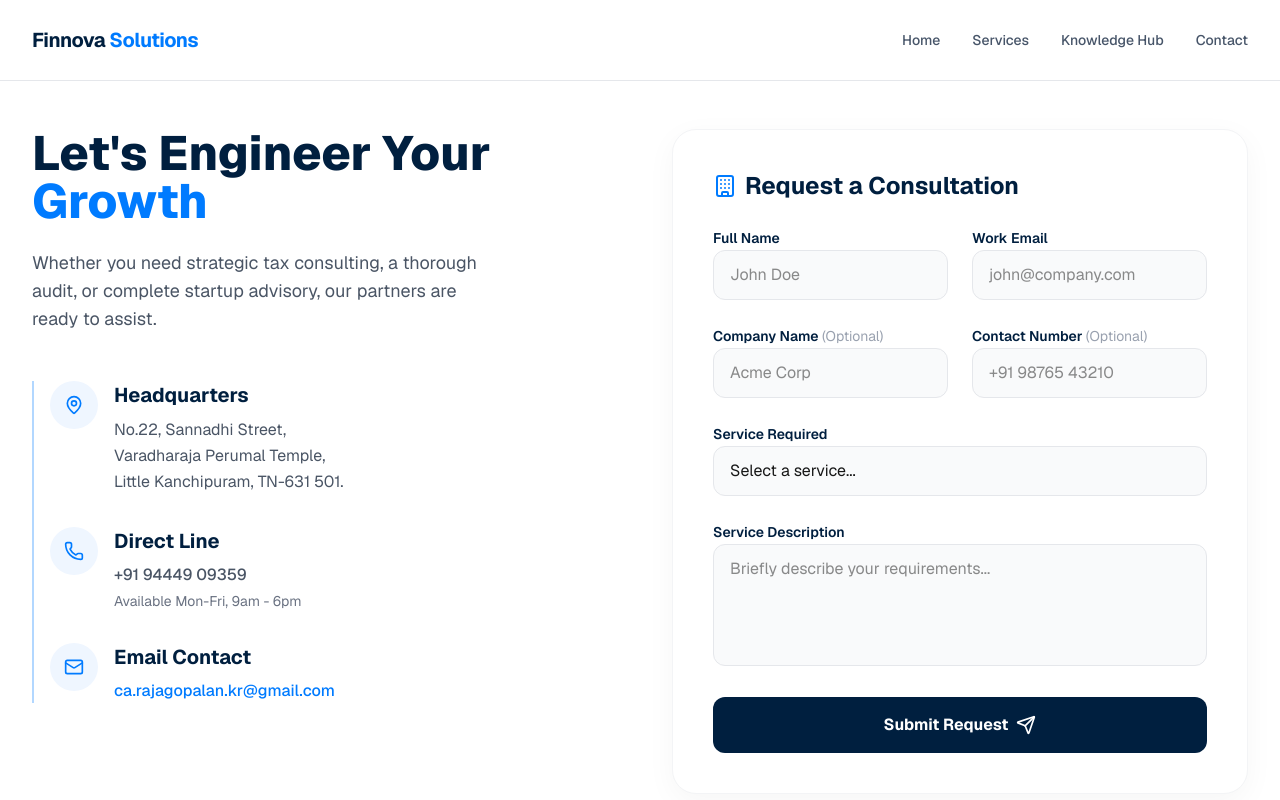
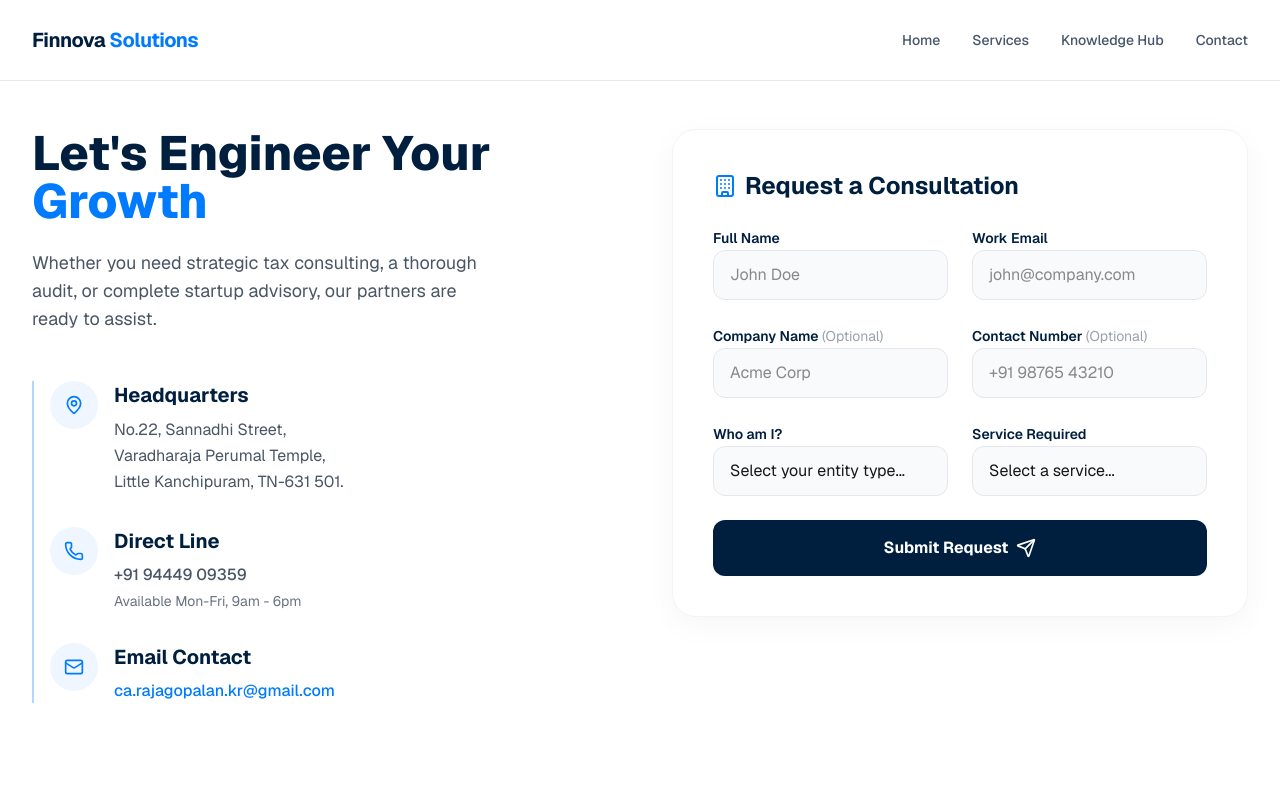
Before and after one commit to sriram263/finnova-solutions, a Next.js app: page /contact in a window 1280 px wide. Shown: the top 800 px of the page. Built offline with nearby package versions, Linux system fonts and the light colour scheme.

Commit message:
added Entity form

```diff
--- a/app/contact/page.tsx
+++ b/app/contact/page.tsx
@@ -10,6 +10,7 @@ export default function ContactPage() {
     email: "",
     phone: "",
     companyName: "",
+    entity: "",
     serviceRequired: "",
     serviceDescription: ""
   });
@@ -44,10 +45,11 @@ export default function ContactPage() {
               "Service": formData.serviceRequired,
               "Service ": formData.serviceRequired,
               "Service Required": formData.serviceRequired,
-              "Message": formData.serviceDescription,
+              "Message": formData.serviceDescription || "None",
               "Phone": formData.phone || "None",
               "Phone ": formData.phone || "None",
-              "Contact Number": formData.phone || "None"
+              "Contact Number": formData.phone || "None",
+              "Entity": formData.entity
             }
             // Update for Vercel sync - 30 April 2026
           ]
@@ -66,7 +68,7 @@ export default function ContactPage() {
       // Reset after 5 seconds
       setTimeout(() => {
         setIsSubmitted(false);
-        setFormData({ name: "", email: "", phone: "", companyName: "", serviceRequired: "", serviceDescription: "" });
+        setFormData({ name: "", email: "", phone: "", companyName: "", entity: "", serviceRequired: "", serviceDescription: "" });
       }, 5000);
     } catch (error) {
       console.error("Error submitting form:", error);
@@ -219,6 +221,25 @@ export default function ContactPage() {
               </div>
             </div>
 
+            <div className="grid grid-cols-1 md:grid-cols-2 gap-6">
+              <div className="space-y-2">
+                <label className="text-sm font-semibold text-brand-navy dark:text-gray-300">Who am I?</label>
+                <select
+                  name="entity"
+                  required
+                  value={formData.entity}
+                  onChange={handleChange}
+                  className="w-full px-4 py-3 bg-gray-50 dark:bg-[#000813] border border-gray-200 dark:border-gray-700 rounded-xl focus:ring-2 focus:ring-brand-blue focus:border-brand-blue outline-none transition-all dark:text-white appearance-none"
+                >
+                  <option value="" disabled>Select your entity type...</option>
+                  <option value="Individual">Individual</option>
+                  <option value="Company">Company</option>
+                  <option value="Firm/LLP">Firm/LLP</option>
+                  <option value="Trust/NGOs">Trust/NGOs</option>
+                  <option value="Others">Others</option>
+                </select>
+              </div>
+
               <div className="space-y-2">
                 <label className="text-sm font-semibold text-brand-navy dark:text-gray-300">Service Required</label>
                 <select
@@ -240,11 +261,12 @@ export default function ContactPage() {
                   <option value="other">Other Inquiry</option>
                 </select>
               </div>
+            </div>
 
+            {formData.serviceRequired === "other" && (
               <div className="space-y-2">
-              <label className="text-sm font-semibold text-brand-navy dark:text-gray-300">Service Description</label>
+                <label className="text-sm font-semibold text-brand-navy dark:text-gray-300">Service Description <span className="text-gray-400 font-normal">(Optional)</span></label>
                 <textarea
-                required
                   name="serviceDescription"
                   value={formData.serviceDescription}
                   onChange={handleChange}
@@ -253,6 +275,7 @@ export default function ContactPage() {
                   placeholder="Briefly describe your requirements..."
                 ></textarea>
               </div>
+            )}
 
             <button
               type="submit"
```
Lines whose indentation alone changed are shown as unchanged.
